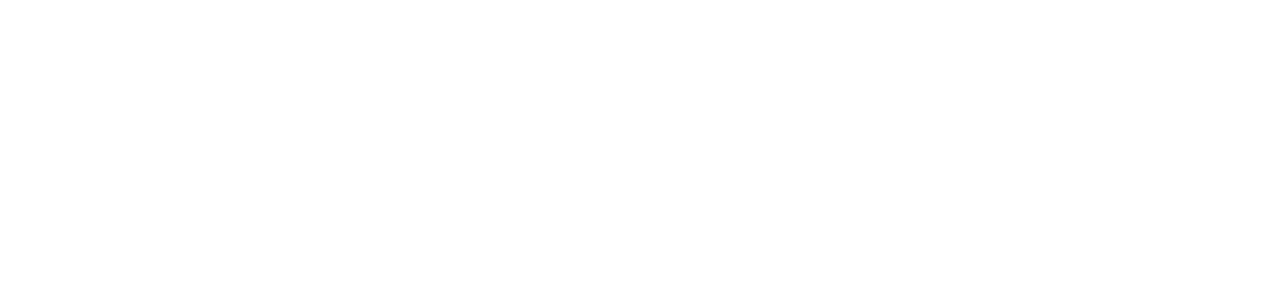
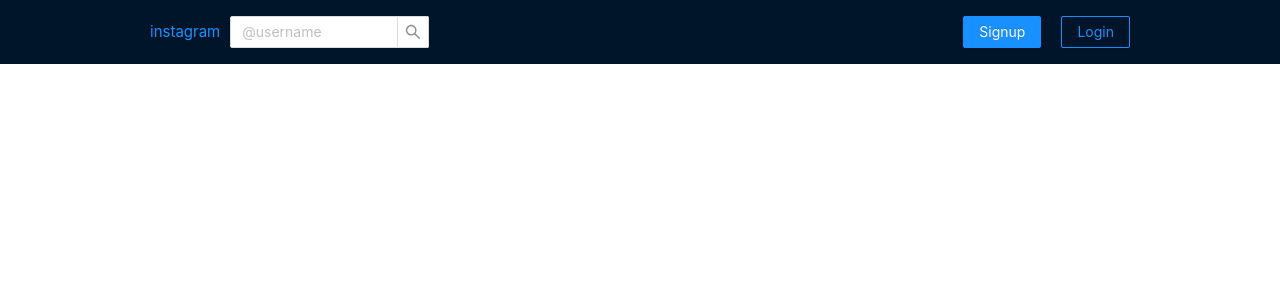
Before and after one commit to ikhanbehram/vue-insta, a Vue app: page / in a window 1280 px wide. Shown: the top 300 px of the page. Built offline with nearby package versions, Linux system fonts and the light colour scheme.

Commit message:
initial navbar

```diff
--- a/src/App.vue
+++ b/src/App.vue
@@ -1,10 +1,12 @@
 <script setup>
-import { RouterLink, RouterView } from 'vue-router'
+import { RouterLink, RouterView } from 'vue-router';
+import Nav from "./components/Nav.vue"
 </script>
 
 <template>
-  <RouterView />
+	<main>
+		<Nav />
+	</main>
 </template>
 
-<style scoped>
-</style>
+<style scoped></style>
--- a/src/assets/main.css
+++ b/src/assets/main.css
@@ -1,35 +1 @@
 @import './base.css';
-
-#app {
-  max-width: 1280px;
-  margin: 0 auto;
-  padding: 2rem;
-
-  font-weight: normal;
-}
-
-a,
-.green {
-  text-decoration: none;
-  color: hsla(160, 100%, 37%, 1);
-  transition: 0.4s;
-}
-
-@media (hover: hover) {
-  a:hover {
-    background-color: hsla(160, 100%, 37%, 0.2);
-  }
-}
-
-@media (min-width: 1024px) {
-  body {
-    display: flex;
-    place-items: center;
-  }
-
-  #app {
-    display: grid;
-    grid-template-columns: 1fr 1fr;
-    padding: 0 2rem;
-  }
-}
--- /dev/null
+++ b/src/components/Nav.vue
@@ -0,0 +1,51 @@
+<script setup>
+import { RouterLink } from 'vue-router';
+import Container from '../layouts/Container.vue';
+import { ref } from 'vue';
+
+const searchUserName = ref('');
+
+const onSearch = () => {};
+</script>
+
+<template>
+	<a-layout-header>
+		<Container>
+			<div class="nav-container">
+				<div class="right-content">
+					<RouterLink to="/">instagram</RouterLink>
+					<a-input-search
+						v-model:value="searchUserName"
+						placeholder="@username"
+						style="width: 200px"
+						@search="onSearch"
+					/>
+				</div>
+				<div class="left-content">
+					<a-button type="primary">Signup</a-button>
+					<a-button type="primary" ghost>Login</a-button>
+				</div>
+			</div>
+		</Container>
+	</a-layout-header>
+</template>
+
+<style scoped>
+.nav-container {
+	display: flex;
+	justify-content: space-between;
+}
+
+.right-content{
+	display: flex;
+	align-items: center;
+}
+
+.right-content a {
+	margin: 0px 10px;
+}
+
+.left-content button{
+	margin: 0px 10px;
+}
+</style>
--- /dev/null
+++ b/src/layouts/Container.vue
@@ -0,0 +1,12 @@
+<template>
+	<div class="container">
+		<slot></slot>
+	</div>
+</template>
+
+<style scoped>
+.container {
+	width: 1000px;
+	margin: 0 auto;
+}
+</style>
```
Also changed, not shown: src/components/icons/IconCommunity.vue (deleted, +0 -7 lines), src/components/icons/IconDocumentation.vue (deleted, +0 -7 lines), src/components/icons/IconEcosystem.vue (deleted, +0 -7 lines), src/components/icons/IconSupport.vue (deleted, +0 -7 lines), src/components/icons/IconTooling.vue (deleted, +0 -19 lines), src/main.js (+12 -10 lines), src/assets/logo.svg (deleted), 1 other file (tests, documents, lock files or other folders).
